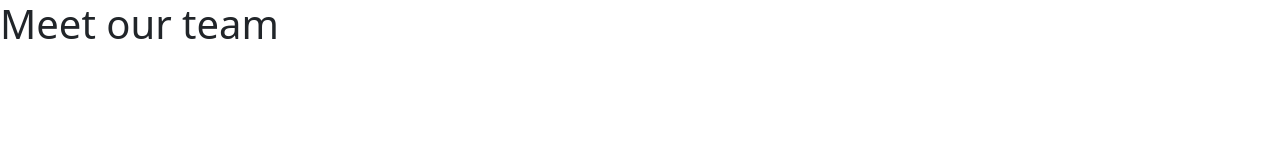
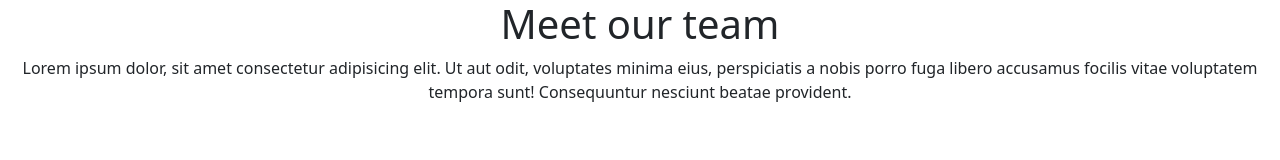
Before and after one commit to AndreaBarbuto99/js-our-team, a plain HTML site: page index.html in a window 1280 px wide. Drawn offline with nearby package versions, Linux system fonts and the light colour scheme.

Commit message:
feat: added p and style to index.html

```diff
--- a/index.html
+++ b/index.html
@@ -12,7 +12,15 @@
 
 <body>
     <main>
-        <h1>Meet our team</h1>
+        <h1 class="main-title">Meet our team</h1>
+        <p class="main-par">Lorem ipsum dolor, sit amet consectetur adipisicing elit. Ut aut odit, voluptates minima eius, perspiciatis a nobis porro fuga libero accusamus focilis vitae voluptatem tempora sunt! Consequuntur nesciunt beatae provident.</p>
+
+        <section class="card-container">
+
+
+
+        </section>
+
 
     </main>
 
--- a/styles/style.css
+++ b/styles/style.css
@@ -0,0 +1,4 @@
+.main-title, .main-par
+{
+  text-align: center;
+}
```
